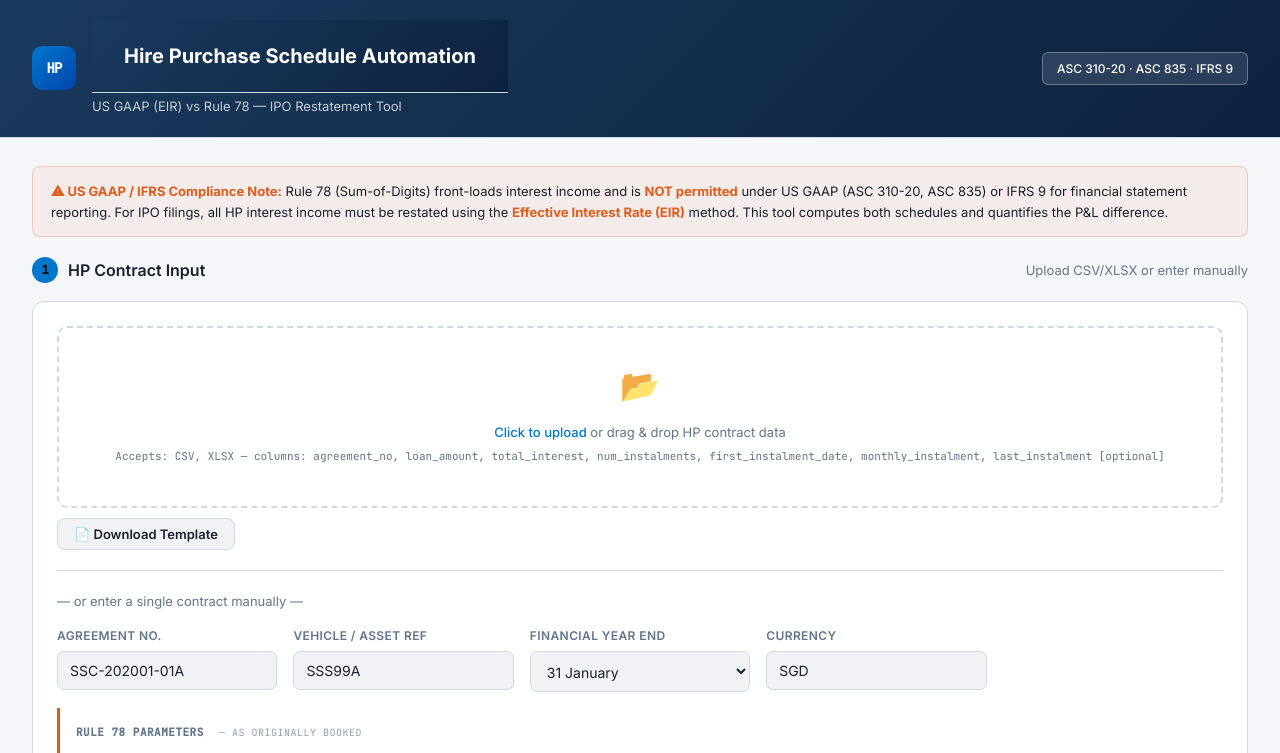
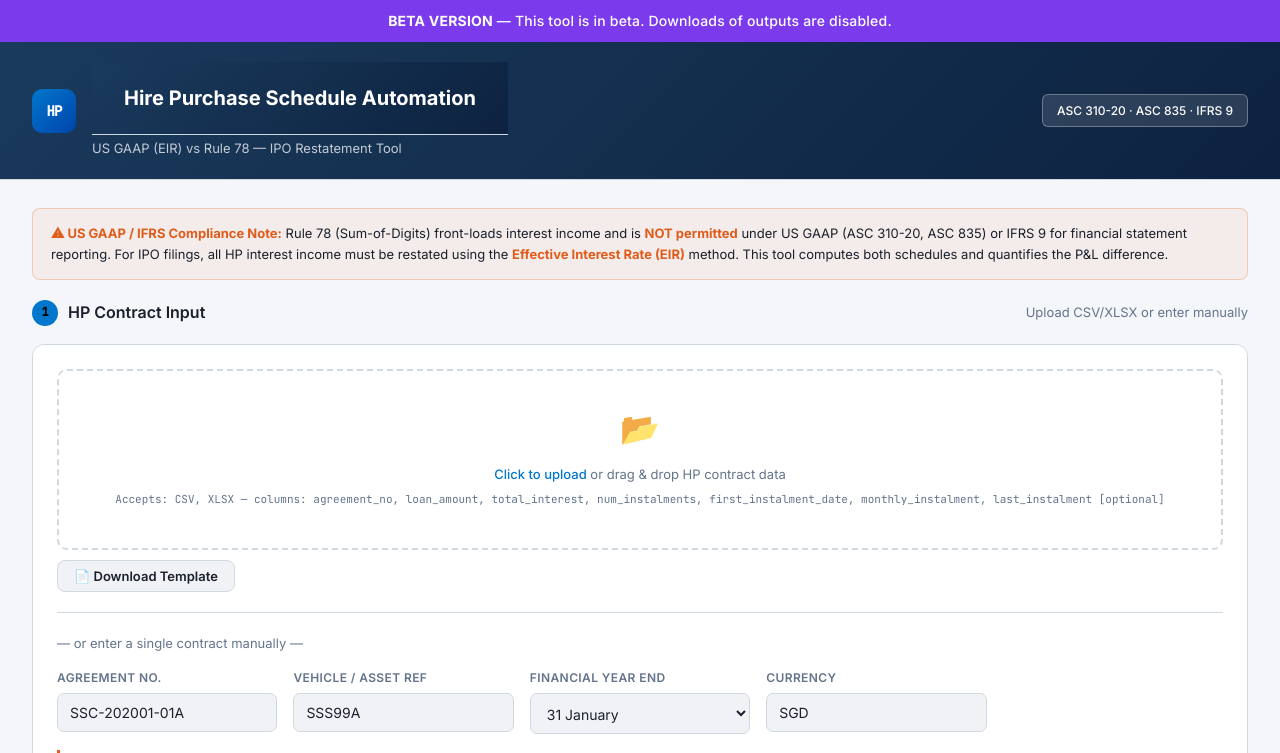
Before and after one commit to JustANewAccount/HPCalculator, a website: page index.html in a window 1280 px wide. Shown: the top 753 px of the page. Drawn offline with nearby package versions, Linux system fonts and the light colour scheme.

Commit message:
index.html
banner

```diff
--- a/index.html
+++ b/index.html
@@ -256,7 +256,9 @@
 </style>
 </head>
 <body>
-
+<div style="background:#7c3aed;color:#fff;text-align:center;padding:10px 20px;font-size:14px;font-weight:500;letter-spacing:0.2px;">
+  <strong>BETA VERSION</strong> &mdash; This tool is in beta. Downloads of outputs are disabled.
+</div>
 <div class="header">
   <div class="header-brand">
     <div class="logo-mark">HP</div>
```
